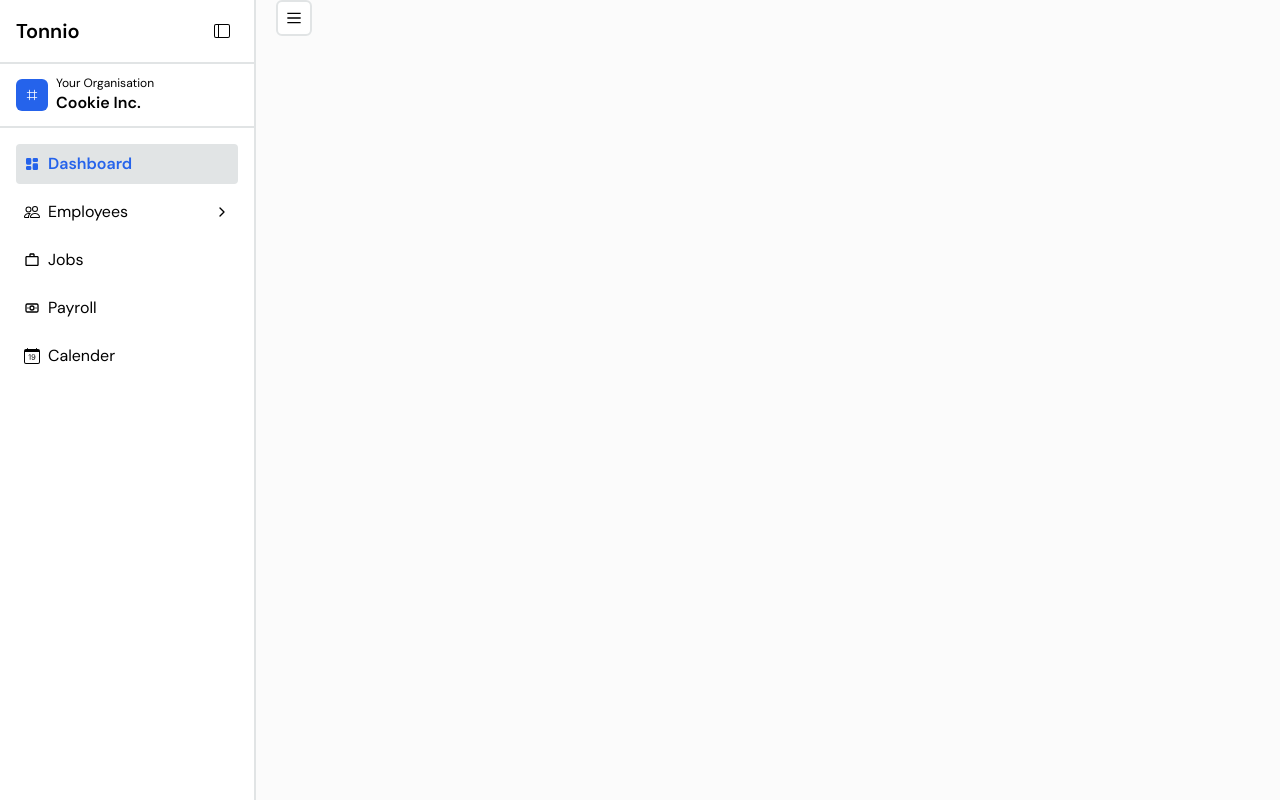
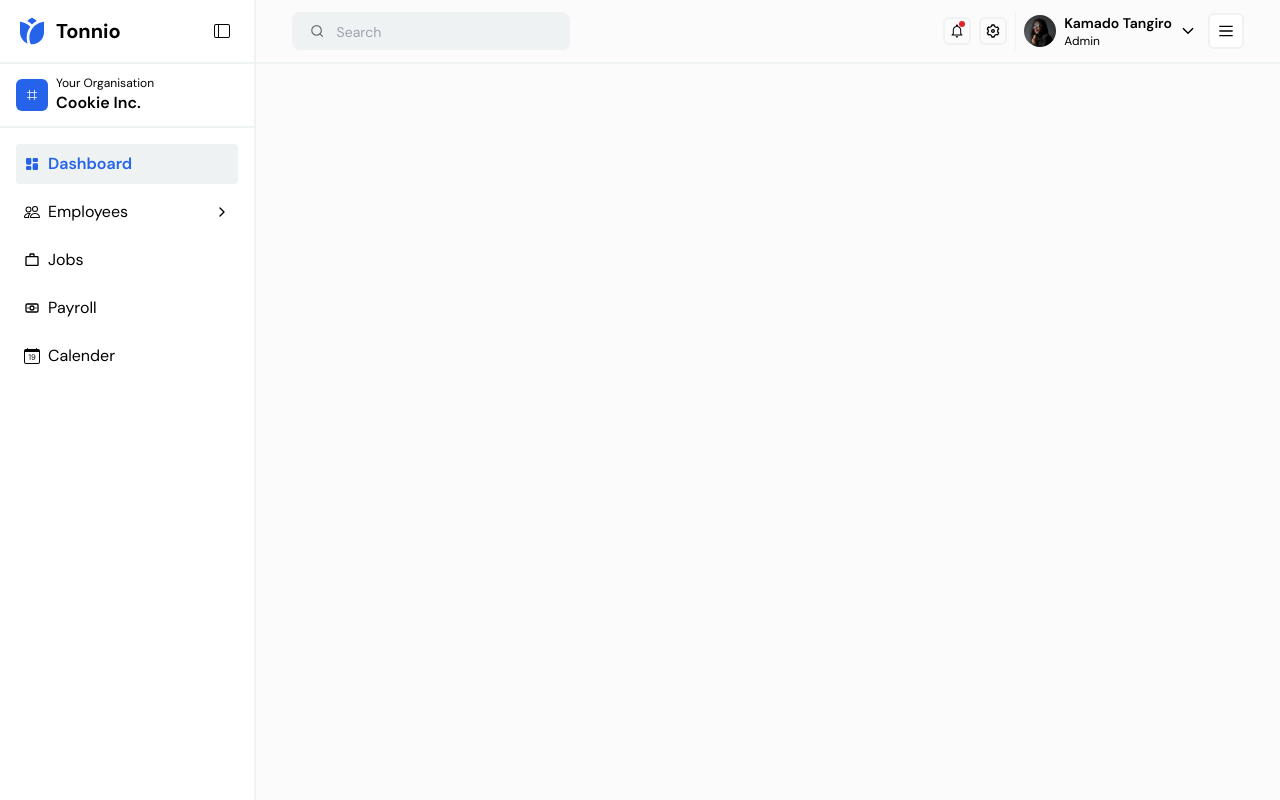
Before and after one commit to IdrisRoti/Tonnio, a Next.js app: page /dashboard in a window 1280 px wide. Both pictures are taken after a click on the button 36 px from the left and 31 px from the top of the page. Built offline with nearby package versions, Linux system fonts and the light colour scheme.

Commit message:
feat: create dashboard header

```diff
--- a/app/(dashboard)/dashboard/page.tsx
+++ b/app/(dashboard)/dashboard/page.tsx
@@ -1,11 +1,43 @@
 import ThemeToggler from "@/components/ThemeToggler"
+import { IoMdNotificationsOutline } from "react-icons/io";
+import { RiSettings3Line } from "react-icons/ri";
+import { IoChevronDownSharp } from "react-icons/io5";
+import { LuSearch } from "react-icons/lu";
+
+import Image from "next/image";
 
 export default function Dashboard() {
   return (
-    <div className='container'>
-      <ThemeToggler />
-      <div className="h-screen"></div>
-      <div className="h-screen"></div>
+    <div className=''>
+      <header className="h-16 border-b-2 border-color px-4 text-muted-foreground">
+        <div className="container h-full flex gap-2 items-center justify-between">
+          <div className="bg-muted dark:bg-foreground border-2 border-color dark:border-transparent h-[60%] hidden md:w-4/5 lg:w-3/5 xl:w-2/5 md:flex items-center rounded-lg px-4">
+            <LuSearch className="w-4 h-4 mr-3 opacity-55" />
+            <input placeholder="Search" className="h-full w-full bg-transparent outline-none placeholder:text-sm darK:placeholder:text-muted dark:placeholder:opacity-45" type="search" />
+          </div>
+          <div className="h-full w-full flex items-center justify-end">
+            <div className="flex items-center gap-2 h-full">
+              <div className="relative">
+                <button className="w-7 h-7 grid place-items-center rounded-md border-2 border-color dark:border-transparent dark:bg-foreground"><IoMdNotificationsOutline /></button>
+                <div className="w-1.5 aspect-square rounded-full bg-red-600 absolute top-1 right-1.5" />
+              </div>
+              <button className="w-7 h-7 grid place-items-center rounded-md border-2 border-color dark:border-transparent dark:bg-foreground"><RiSettings3Line /></button>
+            </div>
+            <div className="h-[60%] w-[1.5px] bg-muted dark:bg-foreground mx-2" />
+            <div className="flex items-center gap-2 mr-3">
+              <Image className="w-8 aspect-square rounded-full" src="/profile.jpg" width={200} height={200} alt="Profile" />
+              <div className="hidden sm:block">
+                <h2 className="font-semibold text-sm text-black dark:text-white">Kamado Tangiro</h2>
+                <p className="text-xs">Admin</p>
+              </div>
+              <button><IoChevronDownSharp className="w-4 h-4" /></button>
+            </div>
+            <ThemeToggler />
+          </div>
+
+        </div>
+      </header>
+      <div></div>
     </div>
   )
 }
--- a/app/(dashboard)/new-organization/page.tsx
+++ b/app/(dashboard)/new-organization/page.tsx
@@ -6,8 +6,8 @@ import { IoChevronBack } from "react-icons/io5";
 
 export default function NewOrganization() {
   return (
-    <div className='h-screen'>
-      <nav className='border-b-2 border-color py-6'>
+    <div className='pb-6'>
+      <nav className='border-b-2 border-color py-4 md:py-6'>
         <div className="container flex justify-between">
           <Link href="/" className="flex items-center gap-2">
             <IoChevronBack className="w-4 h-4" />
--- a/app/globals.css
+++ b/app/globals.css
@@ -27,7 +27,7 @@ body {
     --primary-foreground: #5f8ef5;
     --secondary: 210 40% 96.1%;
     --secondary-foreground: 222.2 47.4% 11.2%;
-    --muted: #e1e4e5;
+    --muted: #eff2f3;
     --muted-foreground: 215.4 16.3% 46.9%;
     --accent: 210 40% 96.1%;
     --accent-foreground: 222.2 47.4% 11.2%;
--- a/components/ThemeToggler.tsx
+++ b/components/ThemeToggler.tsx
@@ -39,7 +39,7 @@ export default function ThemeToggler() {
             darkMode ? "bg-[#202020] border-[#2f2f2f]" : "bg-foreground"
           )}>
               <DropdownMenuLabel className={cn("font-normal", darkMode && "text-background")}>Theme</DropdownMenuLabel>
-              <DropdownMenuItem className={cn(darkMode ? "focus:bg-[#2f2f2f] focus:text-background" : "focus:bg-[#ebeced]")} asChild>
+              <DropdownMenuItem className={cn(darkMode ? "focus:bg-[#2f2f2f] focus:text-background" : "focus:bg-[#eff2f3]")} asChild>
                 <button
                   className={cn('w-full text-left cursor-pointer text-sm flex items-center',darkMode && "text-background")}
                   onClick={handleSetLightMode}
@@ -50,7 +50,7 @@ export default function ThemeToggler() {
                   </span>
                 </button>
               </DropdownMenuItem>
-              <DropdownMenuItem className={cn(darkMode ? "focus:bg-[#2f2f2f] focus:text-background" : "focus:bg-[#ebeced]")} asChild>
+              <DropdownMenuItem className={cn(darkMode ? "focus:bg-[#2f2f2f] focus:text-background" : "focus:bg-[#eff2f3]")} asChild>
                 <button
                   className={cn('w-full text-left cursor-pointer text-sm flex items-center',darkMode && "text-background")}
                   onClick={handleSetDarkMode}
--- a/components/forms/new-organization-form.tsx
+++ b/components/forms/new-organization-form.tsx
@@ -52,7 +52,7 @@ export default function NewOrganizationForm() {
     }
 
   return (
-    <CustomCard className="w-[90%] md:w-[45rem] lg:w-[50rem] mx-auto relative border-color rounded-md mt-10 mb-6">
+    <CustomCard className="w-[90%] md:w-[45rem] lg:w-[50rem] mx-auto relative border-color rounded-md mt-10">
         <form onSubmit={handleSubmit(onSubmit)}>
             <header className='border-b-2 border-color py-4 px-6'>
                 <h2 className=''>Set up your organization</h2>
--- a/components/sidebar/Sidebar.tsx
+++ b/components/sidebar/Sidebar.tsx
@@ -6,6 +6,7 @@ import { cn } from '@/lib/utils';
 import { FrameIcon } from '@radix-ui/react-icons'
 import { FiChevronRight } from "react-icons/fi";
 import { BsLayoutSidebar } from "react-icons/bs";
+import { RiFlowerFill } from "react-icons/ri";
 
 import { motion } from "framer-motion"
 
@@ -40,7 +41,10 @@ export default function Sidebar() {
         className={cn('border-r-2 border-color bg-foreground dark:bg-background transition')}
       >
         <div className={cn('h-16 border-b-2 border-color px-4 flex items-center justify-between font-semibold text-xl', !showSideBar && "flex flex-col items-center justify-center")}>
-          <span className={cn(!showSideBar && "hidden")}>Tonnio</span>
+          <div className={cn("flex items-center gap-2", !showSideBar && "hidden")}>
+            <RiFlowerFill className='size-8 text-primary' />
+            <span className='font-bold'>Tonnio</span>
+          </div>
           <button
            onClick={()=> setShowSidebar(prev=>!prev)} className='font-semibold transition hover:bg-muted dark:hover:bg-foreground h-8 aspect-square grid place-items-center rounded-md'>
             <BsLayoutSidebar className='w-4 h-4'/>
--- a/tailwind.config.ts
+++ b/tailwind.config.ts
@@ -15,7 +15,7 @@ const config: Config = {
 			padding: "20px"
 		},
 		screens: {
-			sm: "px",
+			sm: "480px",
 			md: "768px",
 			lg: "1024px",
 			xl: "1200px"
```
Also changed, not shown: public/profile.jpg (added).
